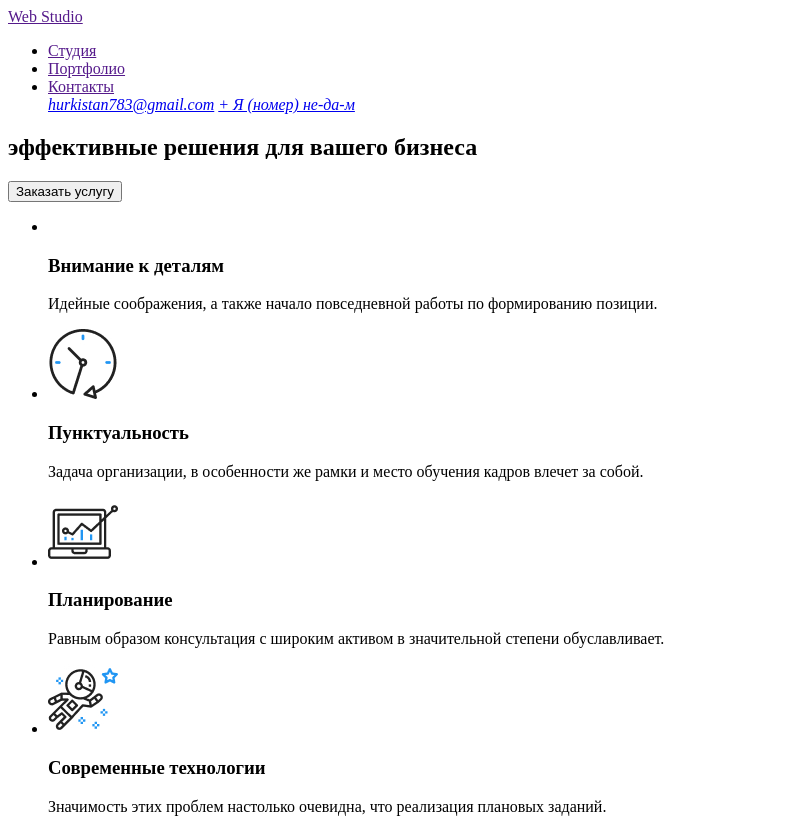
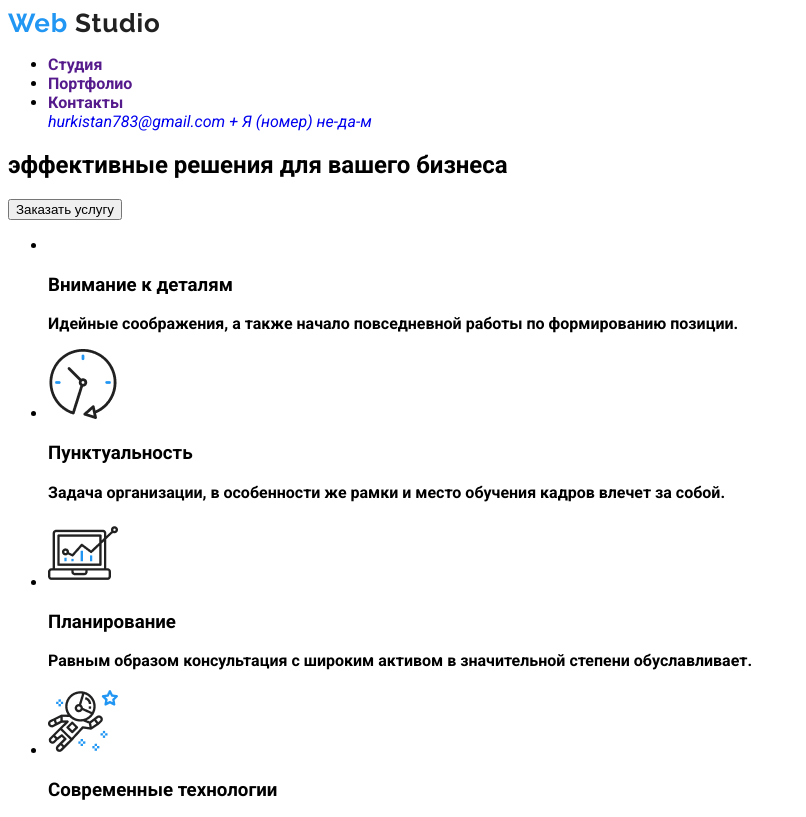
Before and after one commit to Triton2006/My-first-try, a plain HTML site: page index.html in a window 1280 px wide. Shown: the top 817 px of the page, without its empty margins (0-806 px from the left). Drawn offline with Linux system fonts and the light colour scheme.

Commit message:
hSKczhvkvzjh kxfhn

```diff
--- /dev/null
+++ b/index.css
@@ -0,0 +1,23 @@
+body {
+ font-family: Roboto, sans-serif  ;
+ font-style: normal;
+
+}
+a{
+    text-decoration: none;
+}
+.logo{
+    font-family: Raleway,sans-serif ;
+    font-weight: 700;
+    font-size: 26px;
+    line-height: 1.2;
+    color: #2196F3;
+
+    /* identical to box height */
+    letter-spacing: 0.03em;
+
+}
+.logo_item{
+    color: #212121;
+
+}
--- a/index.html
+++ b/index.html
@@ -3,14 +3,18 @@
 <head>
     <meta charset="UTF-8">
     <meta name="viewport" content="width=device-width, initial-scale=1.0">
-    <title>Document</title>
+     <title>Document</title>
+     <link href="https://fonts.googleapis.com/css2?family=Raleway:wght@500;700;900&display=swap" rel="stylesheet">
+    <link href="https://fonts.googleapis.com/css2?family=Roboto:ital,wght@0,700;0,900;1,400&display=swap" rel="stylesheet">
+    <link rel="stylesheet" href="./index.css">
 </head>
 <body>
     <header>
-     <a href="">Web Studio</a>
-     <nav><ul>
+     <a href="" class="logo" >  Web <span class="logo_item"> Studio </span></a>
+     <nav>
+         <ul class="ogol" >
 
-      <li> <a href="">Студия</a></li>
+      <li> <a href="" class="ogol_item" > Студия</a></li>
 
       <li> <a href="">Портфолио</a></li>
 
@@ -26,11 +30,11 @@
 <section>
     <h1>эффективные решения для вашего бизнеса
     </h1>
-    <button>Заказать услугу</button>
+    <button >Заказать услугу</button>
 </section>
 <!-- Наши правила-->
  <section>
-     <ul>
+     <ul class="ogol">
        <li>
          <img src="" alt="">
          <h3>Внимание к деталям</h3>
@@ -50,7 +54,7 @@
     <!-- Чем мы занимаемся-->
     <section>
         <h2>Чем мы занимаемся</h2>
-    <ul>
+    <ul class="ogol" >
          <li><img src="./images/im.jpg" alt="">
      <p>Десктопные приложения</p></li>
      <li><img src="./images/box.jpg" alt="">
@@ -64,7 +68,7 @@
     <!-- наша команда -->
     <section>
      <h2>Наша команда</h2>
-     <ul>
+     <ul class="ogol" >
     <li>
       <img src="./images/img.jpg" alt="Изображение" />
       <h3>John Smith</h3>
@@ -92,7 +96,7 @@
       <img src="./images/img (1).jpg" alt="Изображение" />
       <h3>Marta Stewart</h3>
       <p>Frontend Developer</p>
-      <ul>
+      <ul class="ogol" >
         <li>
             <img src="./images/instagram 2.svg" alt="">
         </li>
@@ -115,7 +119,7 @@
      <img src="./images/img (2).jpg" alt="Изображение" />
      <h3>Robert Jakis</h3>
      <p>Marketing</p>
-     <ul>
+     <ul class="ogol">
         <li>
             <img src="./images/instagram 2.svg" alt="">
         </li>
@@ -138,7 +142,7 @@
     <img src="./images/img (3).jpg" alt="Изображение" />
     <h3>Martin Doe</h3>
     <p>Product Designer</p>
-    <ul>
+    <ul class="ogol">
         <li>
             <img src="./images/instagram 2.svg" alt="">
         </li>
@@ -162,7 +166,7 @@
 </ul>
             </section>
             <section>
-                <ul>
+                <ul class="ogol">
                    <h2>Постоянные клиенты</h2>
                   <li>
                      <img src="./images/Client 1.svg" alt="">
@@ -218,15 +222,12 @@
             <form>
                 <input type="text" required=""><br><br>
             </form>
-
-
             <button>Подписаться</button>
 
              </section>
 
              <section>
                  <h6> 2020 | Developed by Yaroslav Lototskiy </h6>
-
         </section>
     </footer>
 </body>
```
